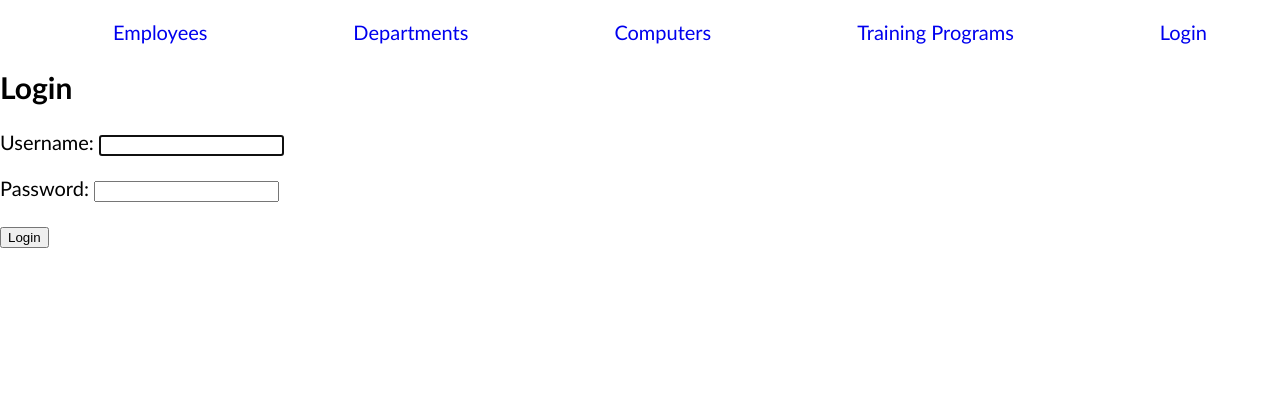
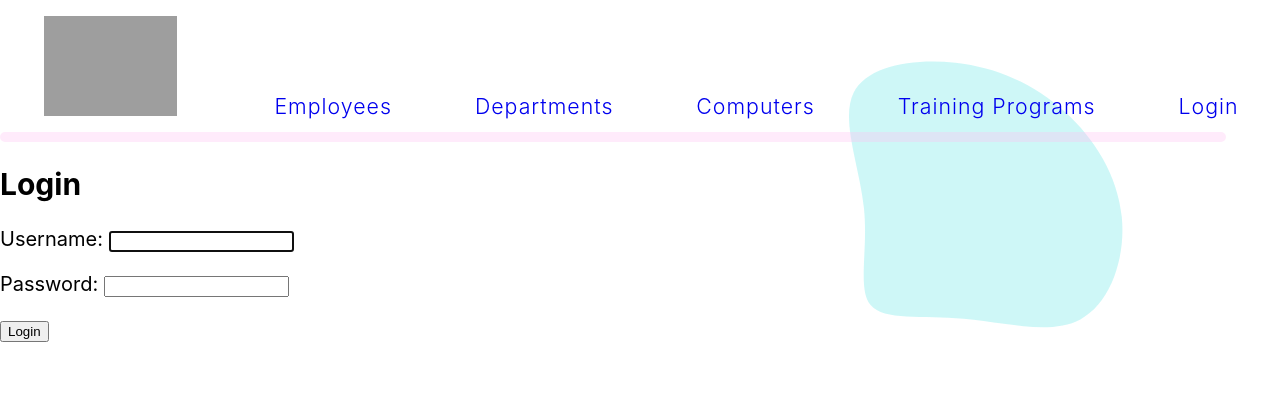
Before and after one commit to nss-cohort-40/banagzon-workforce-mgt-dead-parrots, a Django app: a page that uses hrapp/templates/shared/base.html in a window 1280 px wide. Shown: the top 412 px of the page. Run offline with Django 3.2, Linux system fonts and the light colour scheme; parts of the project's set-up code (start-up, migrations or seed data) failed here and were passed over; grey boxes are pictures that could not be loaded.

Commit message:
navbar styling

```diff
--- a/hrapp/static/styles/base.css
+++ b/hrapp/static/styles/base.css
@@ -2,17 +2,57 @@ body {
   margin: 0;
   padding: 0;
   font-size: 1.25em;
-  font-family: 'Gill Sans', 'Gill Sans MT', Calibri, 'Trebuchet MS', sans-serif;
+  font-family: -apple-system, BlinkMacSystemFont, 'Segoe UI', Roboto, Oxygen, Ubuntu, Cantarell, 'Open Sans', 'Helvetica Neue', sans-serif
 }
 
-.main-content {
-  padding: 1em 2em;
+/* Nav */
+.nav {
+  display: flex;
+  margin: 1% 0 0 0;
 }
 
-.nav {
-  list-style-type: none;
-  display: flex;
+.nav__logo {
+  flex-grow: 1;
+  display: block;
+  background: url(media/bangazon_logo.svg);
+  width: 150px;
+  height: 100px;
+  background-size: contain;
+  background-repeat: no-repeat;
+  margin: 2% 0 2% 2%;
+}
+
+.nav__links {
+  flex-grow: 5;
   justify-content: space-around;
+  align-items: flex-end;
+  margin: 0 0 1% 0;
+  padding: 0;
+}
+
+.nav__link {
+  font-size: 16pt;
+  font-weight: 300;
+  letter-spacing: 1px;
+}
+.nav__link, a:visited {
+  color: inherit;
+}
+.nav__blob {
+  position: fixed;
+  right: 0%;
+  width: 50%;
+  height: 50%;
+  z-index: -1;
+  opacity: 50%;
+}
+
+.line {
+  width: 95%;
+  border-radius: 5px;
+  border: 5px solid #ffc1f354;
+  padding: 0;
+  margin: 0;
 }
 
 /* computer styles */
--- a/hrapp/templates/shared/base.html
+++ b/hrapp/templates/shared/base.html
@@ -8,25 +8,31 @@
 
     <link rel="stylesheet" href="{% static 'styles/base.css' %}" type="text/css" media="screen" />
 
-    {% block css %}
-    {% endblock %}
 </head>
 
 <body>
 
-    <nav>
-        <ul class="nav">
-            <li><a href="{% url 'hrapp:employee_list' %}">Employees</a></li>
-            <li><a href="{% url 'hrapp:department_list' %}">Departments</a></li>
-            <li><a href="{% url 'hrapp:computer_list' %}">Computers</a></li>
-            <li><a href="{% url 'hrapp:training_programs' %}">Training Programs</a></li>
+
+    <nav class="nav">
+        <svg viewBox="0 0 200 200" xmlns="http://www.w3.org/2000/svg" class="nav__blob">
+            <path fill="#9EF0F0" d="M52.3,-50.8C67.4,-37.2,78.9,-18.6,80.9,2C82.9,22.6,75.3,45.2,60.2,53.2C45.2,61.2,22.6,54.7,1.8,52.9C-19,51.1,-38,54,-44.7,46C-51.4,38,-45.9,19,-48,-2.1C-50.1,-23.3,-59.9,-46.5,-53.2,-60.1C-46.5,-73.6,-23.3,-77.4,-2.3,-75.1C18.6,-72.8,37.2,-64.3,52.3,-50.8Z" transform="translate(100 100)" />
+        </svg>
+        <ul class="nav__links">
+            <li>
+            <a href="/" class="nav__logo"></a>
+            </li>
+            <li class="nav__link"><a href="{% url 'hrapp:employee_list' %}">Employees</a></li>
+            <li class="nav__link"><a href="{% url 'hrapp:department_list' %}">Departments</a></li>
+            <li class="nav__link"><a href="{% url 'hrapp:computer_list' %}">Computers</a></li>
+            <li class="nav__link"><a href="{% url 'hrapp:training_programs' %}">Training Programs</a></li>
             {% if not user.is_authenticated %}
-            <li><a href="{% url 'hrapp:login' %}">Login</a>
+            <li class="nav__link"><a href="{% url 'hrapp:login' %}">Login</a>
             {% else %}
-            <li><a href="{% url 'hrapp:logout' %}">Logout</a></li>
+            <li class="nav__link nav__link--logout"><a href="{% url 'hrapp:logout' %}">Logout</a></li>
             {% endif %}
         </ul>
     </nav>
+    <hr class="line">
     {% block content %}
     {% endblock %}
     {% block scripts %}
```
